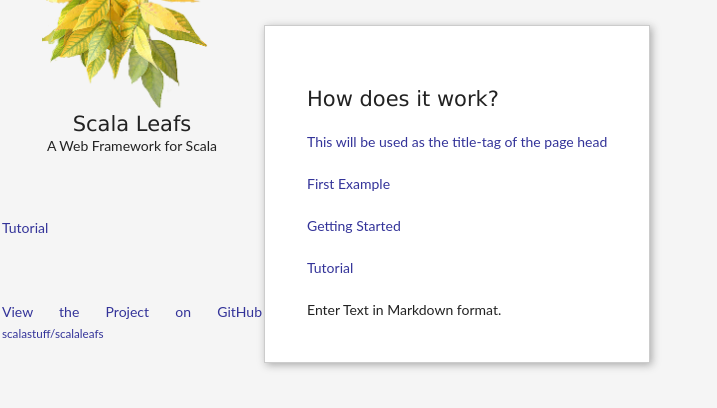
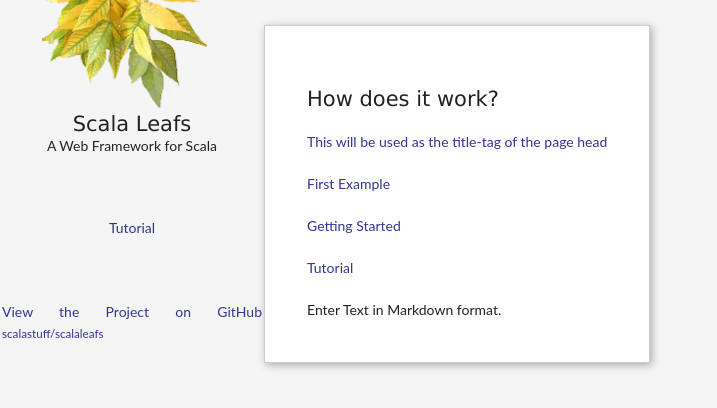
Before and after one commit to scalastuff/scalaleafs, a Jekyll site: the page built from index.md, in a window 1280 px wide. Shown: the top 408 px of the page, without its empty margins (0-717 px from the left). Built offline with Jekyll 4.4.1, drawn with Linux system fonts in a browser that asks for light colours.

Commit message:
Updated stylesheets/screen.css

```diff
--- a/stylesheets/screen.css
+++ b/stylesheets/screen.css
@@ -19,6 +19,8 @@
 /* @group Reset */
 body,div,dl,dt,dd,ul,ol,li,h1,h2,h3,h4,h5,h6,pre,form,fieldset,p,blockquote,th,td,abbr { margin:0; padding:0;}
 /* @end */
+
+.menu { text-align: center; }
 
 .menu a {
   display: block;
```
